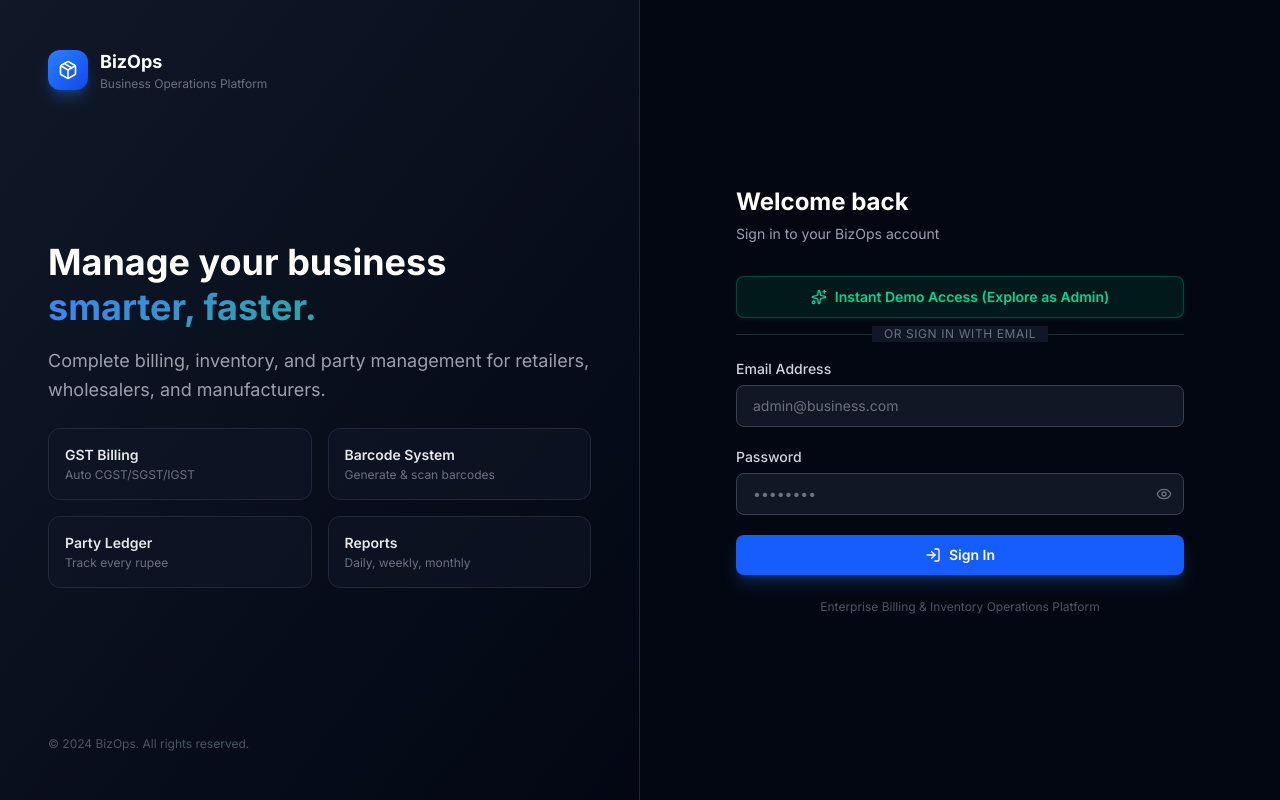
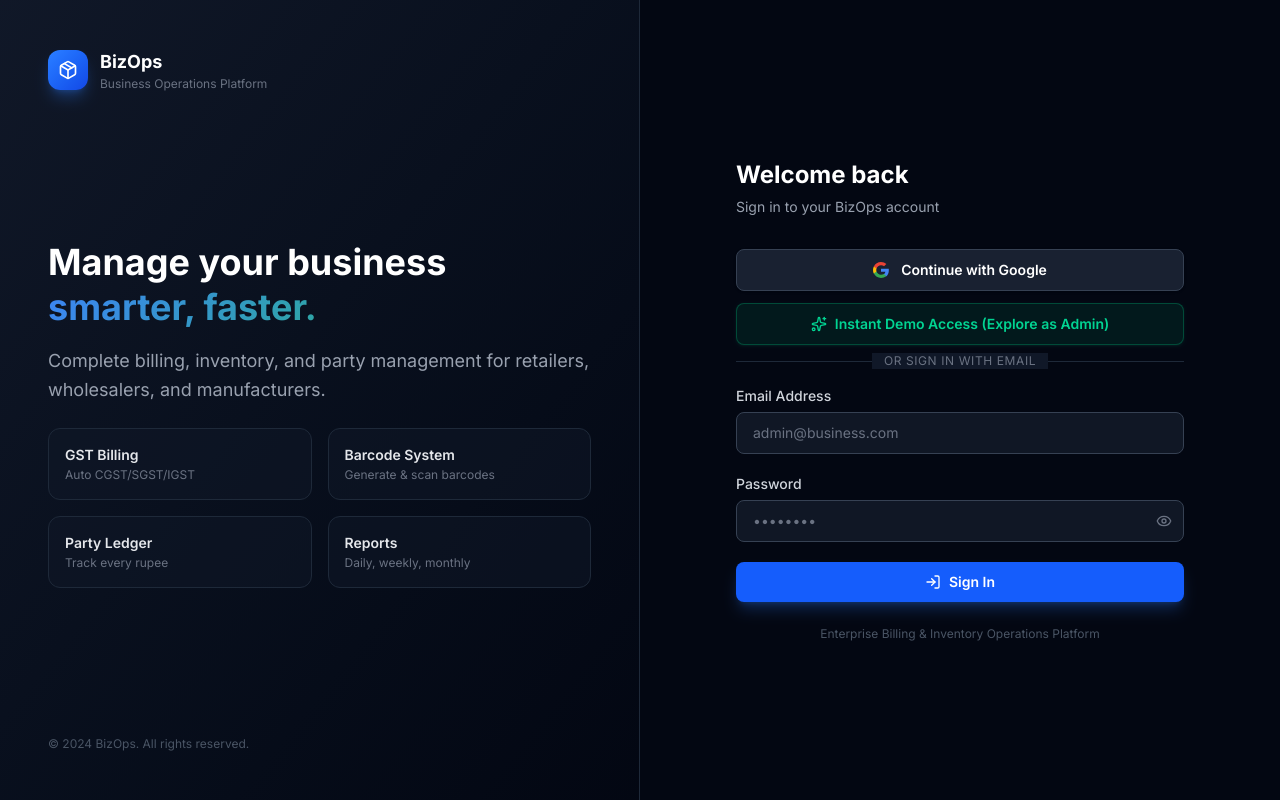
Before and after one commit to shaikhanytime/Billing, a React (Vite) app in the folder frontend/: page /login in a window 1280 px wide. Built offline with nearby package versions, Linux system fonts and the light colour scheme; no server answers.

Commit message:
feat(auth): add Google Sign-In with auto organization provisioning

```diff
--- a/frontend/src/features/auth/pages/LoginPage.tsx
+++ b/frontend/src/features/auth/pages/LoginPage.tsx
@@ -2,8 +2,8 @@ import { useState } from 'react'
 import { useForm } from 'react-hook-form'
 import { zodResolver } from '@hookform/resolvers/zod'
 import { z } from 'zod'
-import { signInWithEmailAndPassword } from 'firebase/auth'
-import { doc, getDoc } from 'firebase/firestore'
+import { signInWithEmailAndPassword, signInWithPopup, GoogleAuthProvider } from 'firebase/auth'
+import { doc, getDoc, setDoc, serverTimestamp } from 'firebase/firestore'
 import { auth, db } from '@/firebase/config'
 import { useAuthStore } from '@/store/auth.store'
 import { Eye, EyeOff, LogIn, Loader2, Sparkles } from 'lucide-react'
@@ -18,6 +18,7 @@ type LoginForm = z.infer<typeof loginSchema>
 export function LoginPage() {
   const [showPass, setShowPass] = useState(false)
   const [error, setError] = useState<string | null>(null)
+  const [isGoogleLoading, setIsGoogleLoading] = useState(false)
   const { setUser } = useAuthStore()
 
   const {
@@ -26,6 +27,104 @@ export function LoginPage() {
     formState: { errors, isSubmitting },
   } = useForm<LoginForm>({ resolver: zodResolver(loginSchema) })
 
+  // ─── Google Sign-In ──────────────────────────────────────────────────────────
+  async function handleGoogleSignIn() {
+    setError(null)
+    setIsGoogleLoading(true)
+    try {
+      const provider = new GoogleAuthProvider()
+      provider.setCustomParameters({ prompt: 'select_account' })
+      const result = await signInWithPopup(auth, provider)
+      const user = result.user
+
+      // Check if user has existing org in users_meta
+      const metaRef = doc(db, 'users_meta', user.uid)
+      const metaDoc = await getDoc(metaRef)
+
+      let orgId = metaDoc.exists() ? metaDoc.data()?.orgId : null
+
+      if (!orgId) {
+        // Auto-provision first organization for new Google user
+        orgId = `org_${user.uid.substring(0, 8)}`
+        const orgName = user.displayName ? `${user.displayName}'s Business` : 'My Enterprise'
+
+        // Create Organization doc
+        await setDoc(doc(db, 'organizations', orgId), {
+          name: orgName,
+          email: user.email,
+          status: 'ACTIVE',
+          createdAt: serverTimestamp(),
+          updatedAt: serverTimestamp(),
+        })
+
+        // Create Super Admin user doc inside org
+        const nameParts = (user.displayName || 'Admin User').split(' ')
+        const firstName = nameParts[0] || 'Admin'
+        const lastName = nameParts.slice(1).join(' ') || ''
+
+        const userData: AppUser = {
+          uid: user.uid,
+          firstName,
+          lastName,
+          email: user.email || '',
+          role: 'SUPER_ADMIN',
+          orgId,
+          status: 'ACTIVE',
+          createdAt: new Date().toISOString(),
+          updatedAt: new Date().toISOString(),
+        }
+
+        await setDoc(doc(db, 'organizations', orgId, 'users', user.uid), {
+          ...userData,
+          createdAt: serverTimestamp(),
+          updatedAt: serverTimestamp(),
+        })
+
+        // Link user to org in users_meta
+        await setDoc(metaRef, {
+          orgId,
+          email: user.email,
+          createdAt: serverTimestamp(),
+        })
+
+        setUser(userData)
+      } else {
+        // Load existing user profile
+        const userDoc = await getDoc(doc(db, 'organizations', orgId, 'users', user.uid))
+        if (userDoc.exists()) {
+          setUser({ uid: user.uid, ...userDoc.data() } as AppUser)
+        } else {
+          // Fallback if user doc missing
+          const nameParts = (user.displayName || 'User').split(' ')
+          const userData: AppUser = {
+            uid: user.uid,
+            firstName: nameParts[0] || 'User',
+            lastName: nameParts.slice(1).join(' ') || '',
+            email: user.email || '',
+            role: 'SUPER_ADMIN',
+            orgId,
+            status: 'ACTIVE',
+            createdAt: new Date().toISOString(),
+            updatedAt: new Date().toISOString(),
+          }
+          setUser(userData)
+        }
+      }
+    } catch (err: unknown) {
+      const authErr = err as { code?: string; message?: string }
+      if (authErr.code === 'auth/popup-closed-by-user') {
+        // User closed popup, no error needed
+      } else if (authErr.code === 'auth/unauthorized-domain') {
+        setError('This domain is not authorized in Firebase Console. Add your Vercel URL to Authorized Domains.')
+      } else {
+        setError(`Google sign-in error: ${authErr.message || 'Please try again.'}`)
+      }
+    } finally {
+      setIsGoogleLoading(false)
+    }
+  }
+
+  // ─── Email / Password Sign-In ────────────────────────────────────────────────
   async function onSubmit(data: LoginForm) {
     setError(null)
     try {
@@ -58,11 +157,12 @@ export function LoginPage() {
       } else if (msg === 'auth/too-many-requests') {
         setError('Too many failed attempts. Please try again later.')
       } else {
-        setError('Login failed. Please check your credentials or use Quick Demo Access.')
+        setError('Login failed. Please check your credentials or use Google Sign-In.')
       }
     }
   }
 
+  // ─── Instant Demo Access ─────────────────────────────────────────────────────
   function handleDemoLogin() {
     setUser({
       uid: 'demo-super-admin',
@@ -84,16 +184,49 @@ export function LoginPage() {
         <p className="mt-1.5 text-sm text-gray-400">Sign in to your BizOps account</p>
       </div>
 
-      {/* Quick Demo Access Button */}
-      <div className="mb-6">
+      {/* Google Sign-In Button */}
+      <div className="space-y-3 mb-6">
+        <button
+          type="button"
+          onClick={handleGoogleSignIn}
+          disabled={isGoogleLoading}
+          className="w-full flex items-center justify-center gap-3 rounded-lg border border-gray-700 bg-gray-800/80 hover:bg-gray-800 px-4 py-2.5 text-sm font-semibold text-white shadow-sm hover:border-gray-600 transition-all disabled:opacity-60 disabled:cursor-not-allowed cursor-pointer"
+        >
+          {isGoogleLoading ? (
+            <Loader2 className="h-4 w-4 animate-spin text-gray-400" />
+          ) : (
+            <svg className="h-4 w-4" viewBox="0 0 24 24">
+              <path
+                fill="#4285F4"
+                d="M23.745 12.27c0-.7-.06-1.4-.19-2.07H12v4.51h6.6c-.29 1.52-1.14 2.82-2.4 3.68v3.05h3.88c2.27-2.09 3.665-5.17 3.665-9.17z"
+              />
+              <path
+                fill="#34A853"
+                d="M12 24c3.24 0 5.95-1.08 7.93-2.91l-3.88-3.05c-1.08.72-2.45 1.16-4.05 1.16-3.12 0-5.77-2.1-6.72-4.93H1.26v3.15C3.27 21.36 7.35 24 12 24z"
+              />
+              <path
+                fill="#FBBC05"
+                d="M5.28 14.27c-.25-.72-.38-1.49-.38-2.27s.13-1.55.38-2.27V6.58H1.26C.46 8.16 0 9.98 0 12s.46 3.84 1.26 5.42l4.02-3.15z"
+              />
+              <path
+                fill="#EA4335"
+                d="M12 4.75c1.77 0 3.35.61 4.6 1.8l3.42-3.42C17.95 1.19 15.24 0 12 0 7.35 0 3.27 2.64 1.26 6.58l4.02 3.15c.95-2.83 3.6-4.98 6.72-4.98z"
+              />
+            </svg>
+          )}
+          {isGoogleLoading ? 'Connecting to Google...' : 'Continue with Google'}
+        </button>
+
+        {/* Instant Demo Access Button */}
         <button
           type="button"
           onClick={handleDemoLogin}
-          className="w-full flex items-center justify-center gap-2 rounded-lg border border-emerald-500/30 bg-emerald-500/10 px-4 py-2.5 text-sm font-semibold text-emerald-400 hover:bg-emerald-500/20 hover:border-emerald-500/50 transition-all shadow-sm shadow-emerald-500/10"
+          className="w-full flex items-center justify-center gap-2 rounded-lg border border-emerald-500/30 bg-emerald-500/10 hover:bg-emerald-500/20 hover:border-emerald-500/50 px-4 py-2.5 text-sm font-semibold text-emerald-400 transition-all shadow-sm shadow-emerald-500/10 cursor-pointer"
         >
           <Sparkles className="h-4 w-4" />
           Instant Demo Access (Explore as Admin)
         </button>
+
         <div className="relative my-4 flex items-center justify-center">
           <div className="border-t border-gray-800 w-full" />
           <span className="absolute bg-gray-900 px-3 text-xs text-gray-500 uppercase tracking-wider">
@@ -157,7 +290,7 @@ export function LoginPage() {
         <button
           type="submit"
           disabled={isSubmitting}
-          className="flex w-full items-center justify-center gap-2 rounded-lg bg-blue-600 px-4 py-2.5 text-sm font-semibold text-white shadow-lg shadow-blue-500/25 transition-all hover:bg-blue-500 hover:shadow-blue-500/40 disabled:opacity-60 disabled:cursor-not-allowed"
+          className="flex w-full items-center justify-center gap-2 rounded-lg bg-blue-600 px-4 py-2.5 text-sm font-semibold text-white shadow-lg shadow-blue-500/25 transition-all hover:bg-blue-500 hover:shadow-blue-500/40 disabled:opacity-60 disabled:cursor-not-allowed cursor-pointer"
         >
           {isSubmitting ? (
             <Loader2 className="h-4 w-4 animate-spin" />
```
